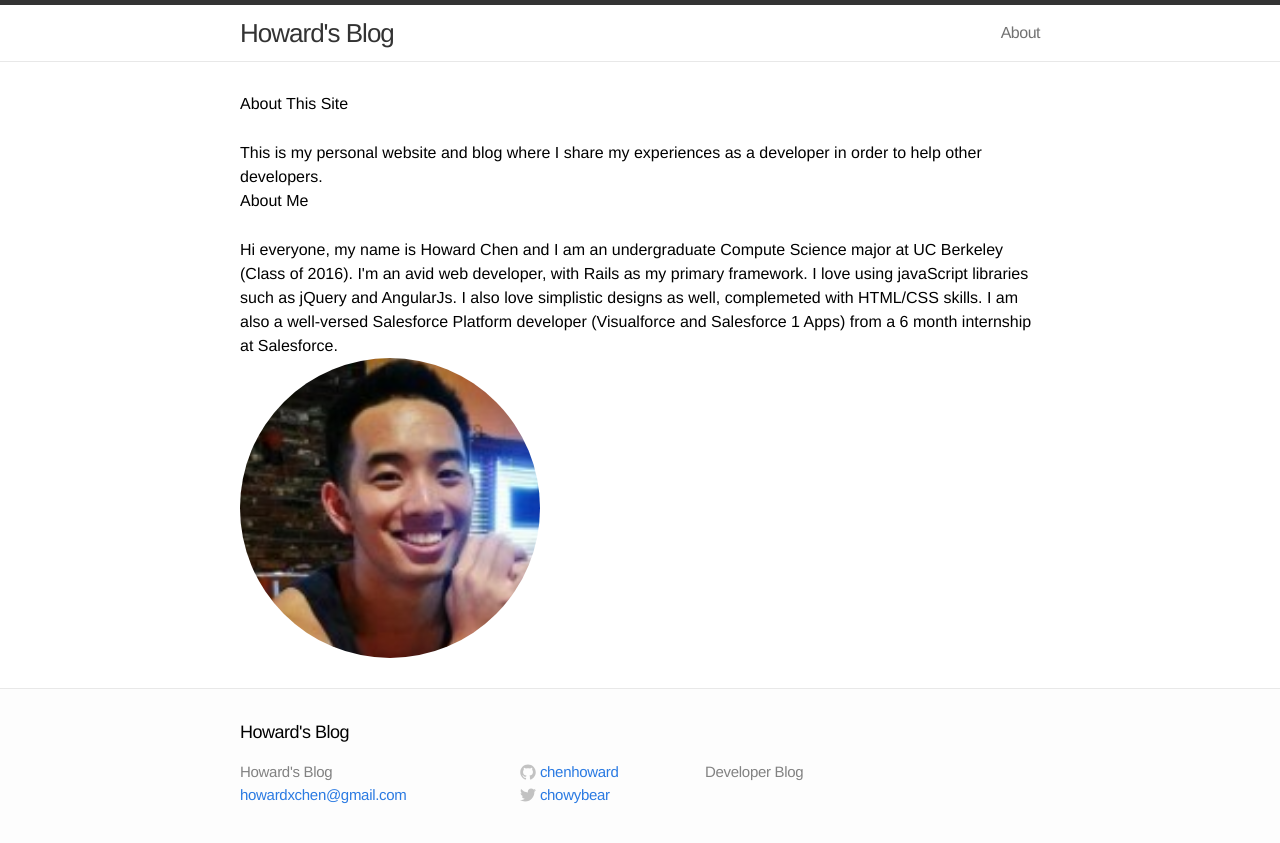
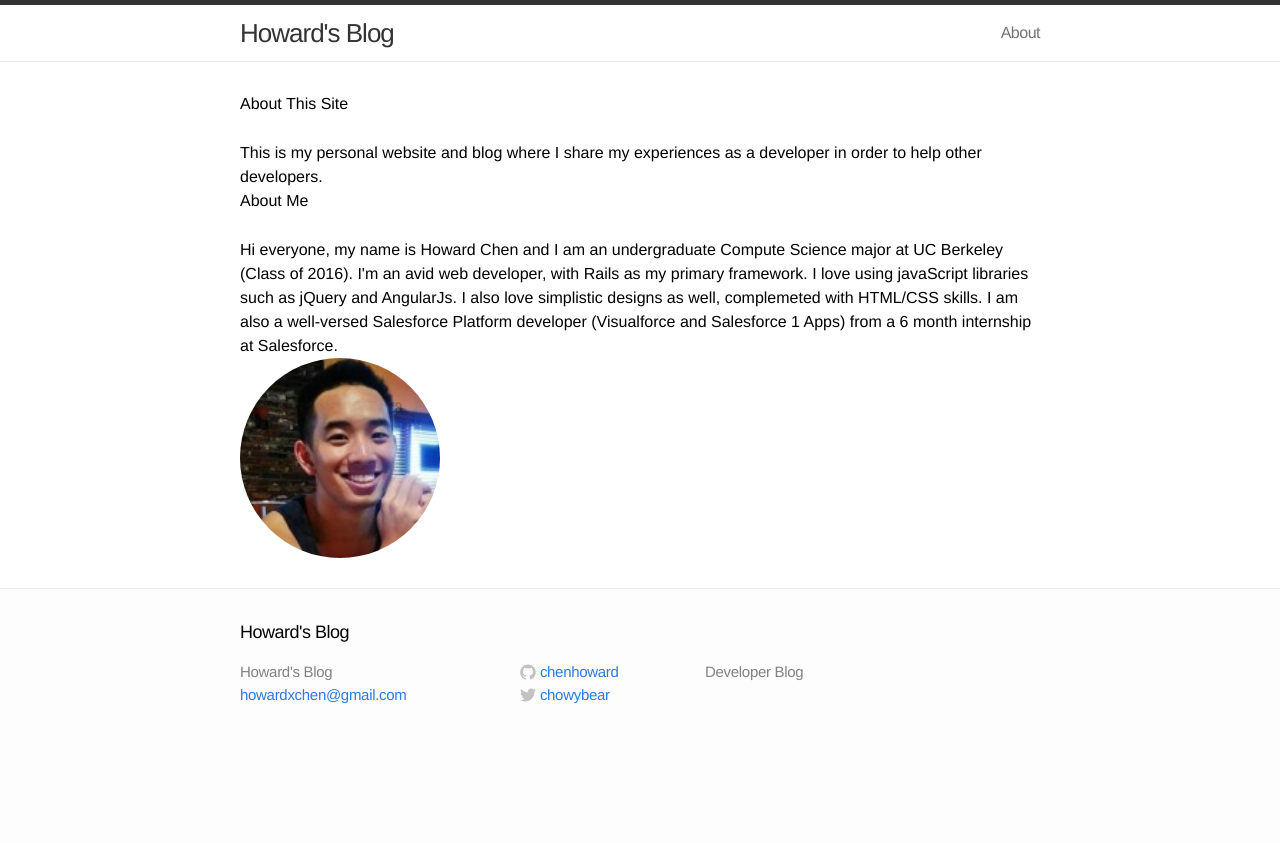
Before and after one commit to chenhoward/chenhoward.github.io, a Jekyll site: the page built from about.html, in a window 1280 px wide. Shown: the top 843 px of the page. Built offline with Jekyll 4.4.1, drawn with Linux system fonts in a browser that asks for light colours.

Commit message:
Make image smaller

```diff
--- a/css/style.css
+++ b/css/style.css
@@ -1,6 +1,6 @@
 .circular {
-  width: 300px;
-  height: 300px;
+  width: 200px;
+  height: 200px;
   border-radius: 50%;
   -webkit-border-radius: 50%;
   -moz-border-radius: 50%;
```
